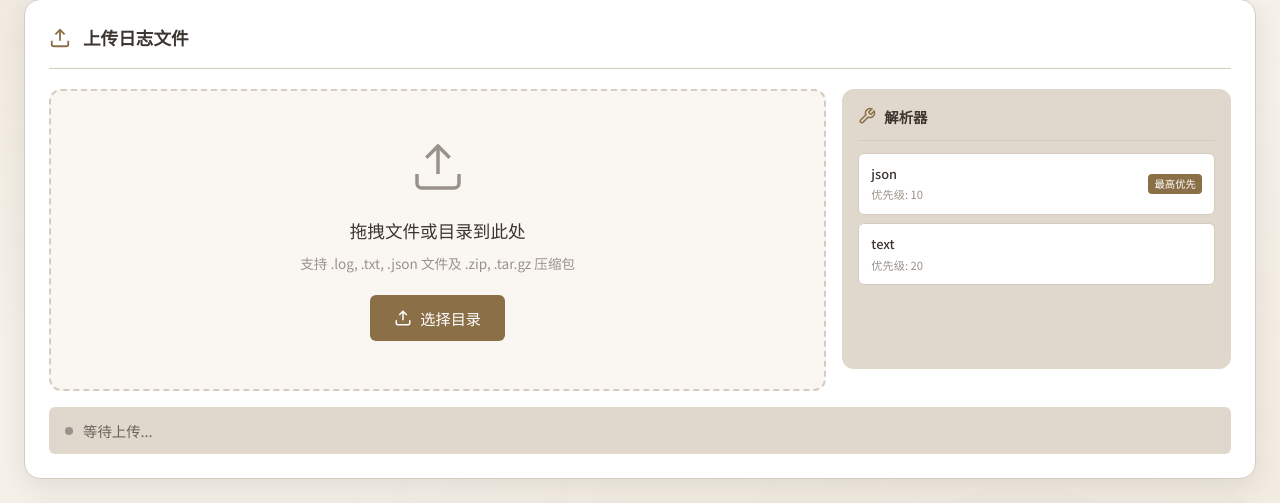
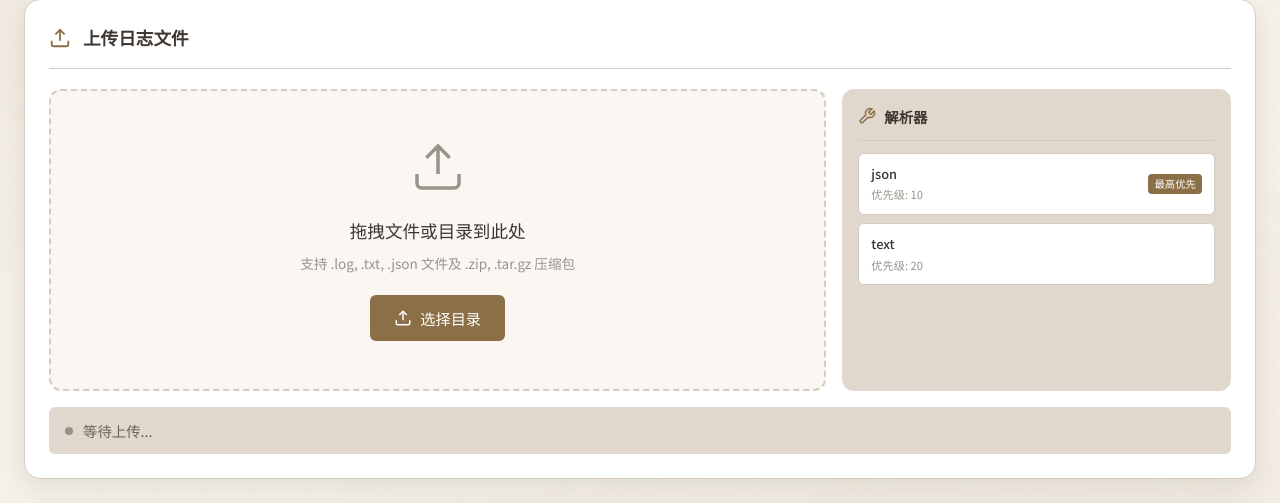
Before and after one commit to xdlsy/counter-insight, a Flask app: page / in a window 1280 px wide. Shown: the part 181-684 px from the top of the page. Run offline with Flask 3, Linux system fonts and the light colour scheme.

Commit message:
fix: 解析器面板高度与上传区域保持一致
- 移除解析器面板固定高度限制
- 设置 height: 100% 使其填充父容器
- 配合 grid 布局实现两侧高度同步

Co-Authored-By: Claude Opus 4.6 <noreply@anthropic.com>

```diff
--- a/log-analyzer/static/css/style.css
+++ b/log-analyzer/static/css/style.css
@@ -283,6 +283,7 @@ body::before {
     display: grid;
     grid-template-columns: 2fr 1fr;
     gap: 16px;
+    align-items: start;
 }
 
 .parsers-panel {
@@ -291,8 +292,8 @@ body::before {
     background: var(--bg-tertiary);
     border-radius: var(--radius-md);
     padding: 16px;
-    max-height: 280px;
-    overflow-y: auto;
+    max-height: none;
+    height: 100%;
 }
 
 .parsers-header {
```
